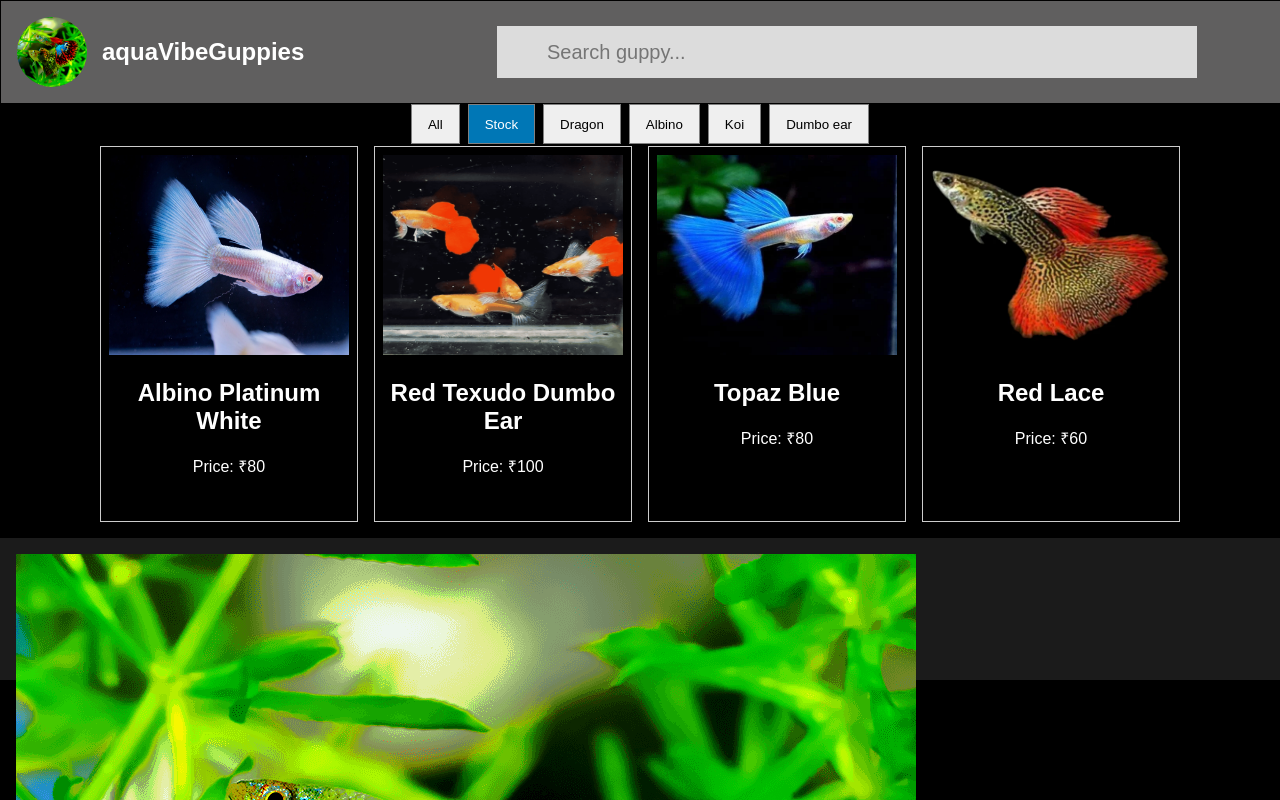
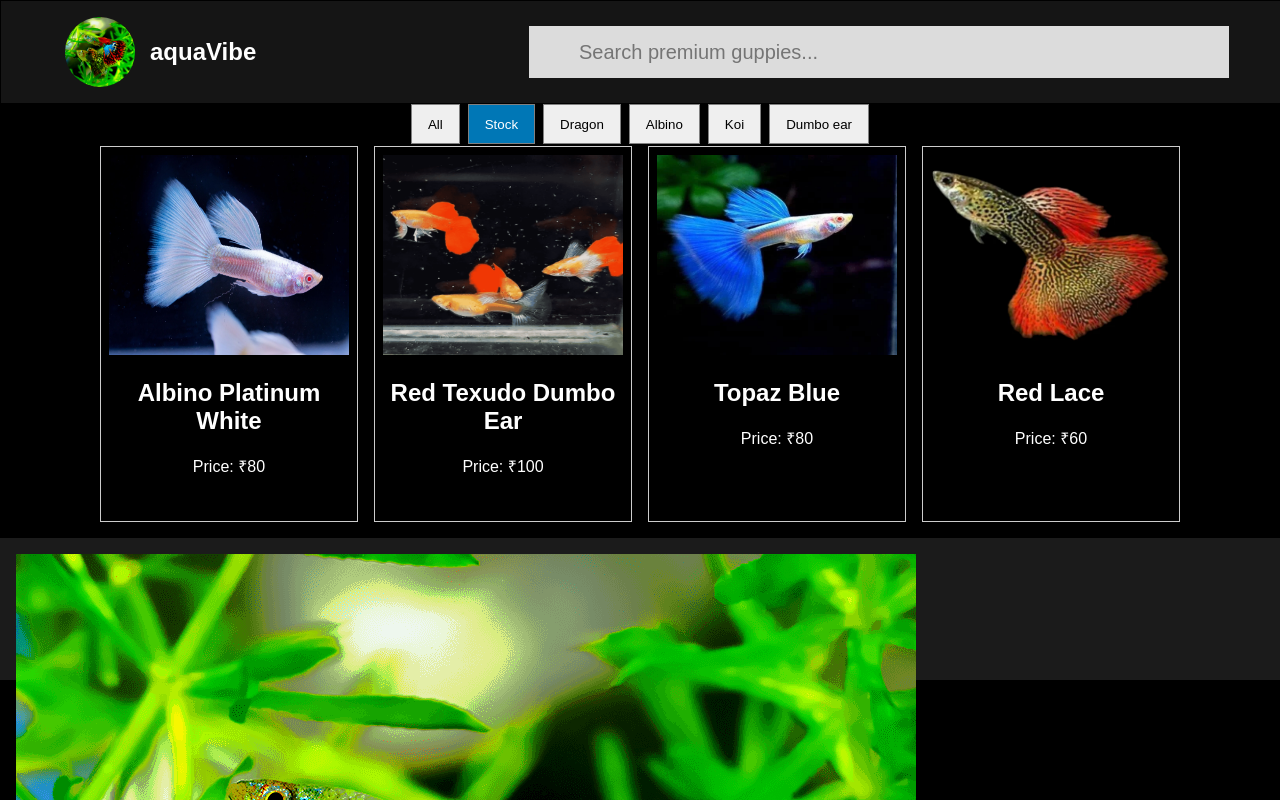
Before and after one commit to Aslin232/Guppy-Website, a React (Create React App) app: page / in a window 1280 px wide. Shown: the top 800 px of the page. Built offline with nearby package versions, Linux system fonts and the light colour scheme.

Commit message:
Enhance Header with scroll detection and animations
Added scroll effect to header and animated transitions.

```diff
--- a/src/components/Header.jsx
+++ b/src/components/Header.jsx
@@ -1,20 +1,68 @@
-import React from "react";
+import React, { useState, useEffect } from "react";
+import { Link, useLocation } from "react-router-dom";
+import { motion, AnimatePresence } from "framer-motion";
 
 export default function Header({ onSearch }) {
+  const [isScrolled, setIsScrolled] = useState(false);
+  const location = useLocation();
+  const isHomePage = location.pathname === "/";
+
+  // Effect to handle header background change on scroll
+  useEffect(() => {
+    const handleScroll = () => {
+      setIsScrolled(window.scrollY > 20);
+    };
+    window.addEventListener("scroll", handleScroll);
+    return () => window.removeEventListener("scroll", handleScroll);
+  }, []);
+
   return (
-    <header className="header">
+    <motion.header
+      className={`header ${isScrolled ? "scrolled" : ""}`}
+      initial={{ y: -100 }}
+      animate={{ y: 0 }}
+      transition={{ duration: 0.5 }}
+      style={{
+        background: isScrolled
+          ? "rgba(10, 10, 10, 0.95)"
+          : "rgba(27, 27, 27, 0.8)",
+        padding: isScrolled ? "0.6rem 5%" : "1rem 5%",
+        boxShadow: isScrolled ? "0 4px 20px rgba(0,0,0,0.5)" : "none",
+      }}
+    >
+      <Link to="/" style={{ textDecoration: "none", color: "inherit" }}>
         <div className="logo">
           <span className="logo-span">
-          <img src="/images/logo/logo.png" alt="img" className="logo-img" />
-          <h2>aquaVibeGuppies</h2>
+            <motion.img
+              src="/images/logo/logo.png"
+              alt="img"
+              className="logo-img"
+              whileHover={{ rotate: 360 }}
+              transition={{ duration: 0.8 }}
+            />
+            <h2 className="logo-text">aquaVibe</h2>
           </span>
         </div>
+      </Link>
+
+      <AnimatePresence>
+        {isHomePage && (
+          <motion.div
+            initial={{ opacity: 0, scale: 0.9 }}
+            animate={{ opacity: 1, scale: 1 }}
+            exit={{ opacity: 0, scale: 0.9 }}
+            className="search-container"
+          >
             <input
               type="text"
-        placeholder="Search guppy..."
+              placeholder="Search premium guppies..."
               onChange={(e) => onSearch(e.target.value)}
               className="search"
             />
-    </header>
+            <i className="fa-solid fa-magnifying-glass search-icon"></i>
+          </motion.div>
+        )}
+      </AnimatePresence>
+    </motion.header>
   );
 }
```
Lines whose indentation alone changed are shown as unchanged.
